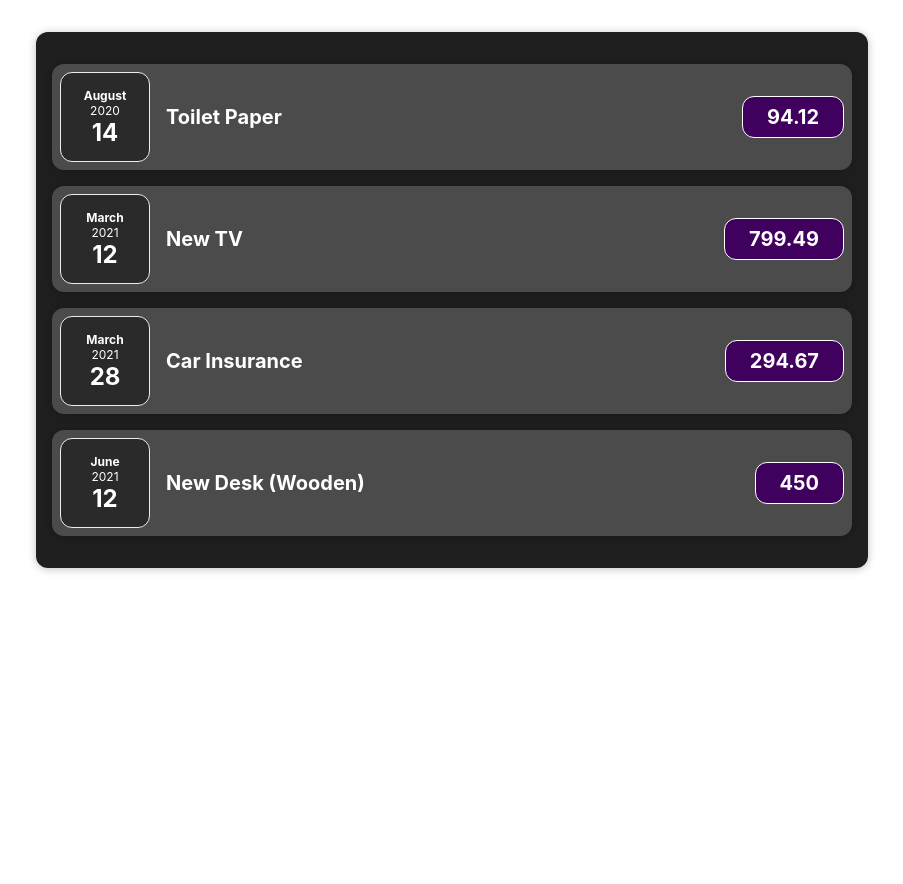
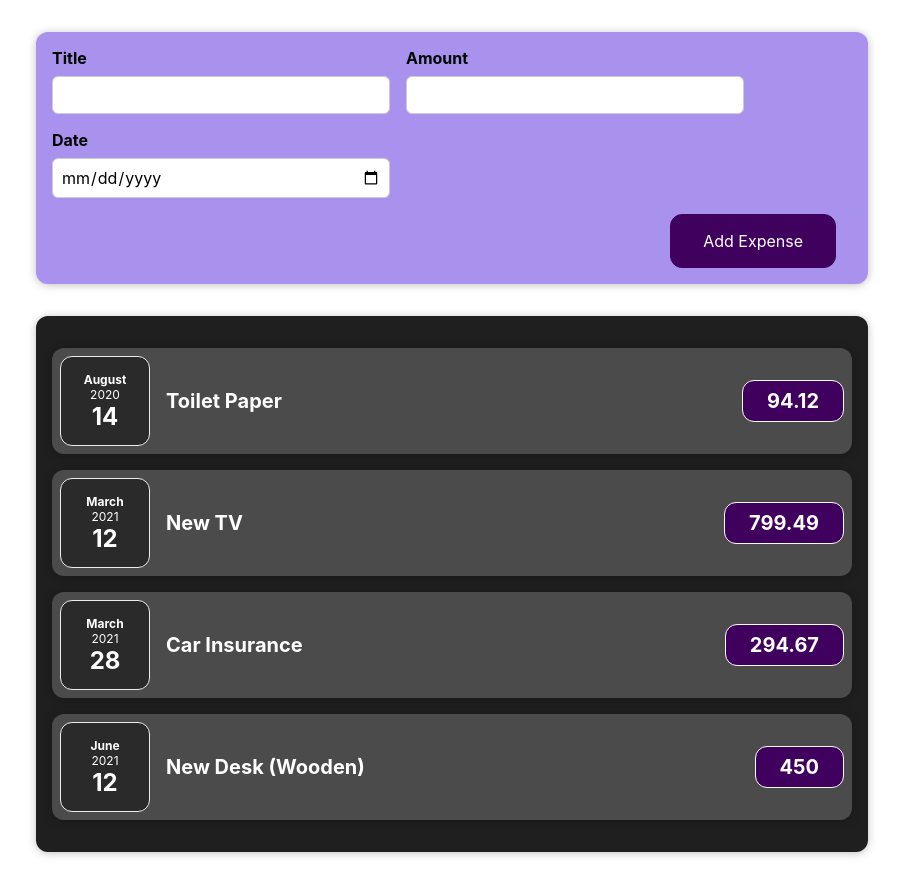
Before and after one commit to IvanHrushevich/react-expense-tracker, a React (Create React App) app: page / in a window 1280 px wide. Shown: the whole page, without its empty margins (188-1091 px from the left). Before the commit the page ends 800 px from the top, so only its background shows below. Built offline with nearby package versions, Linux system fonts and the light colour scheme.

Commit message:
ceate basic NewExpense and ExpenseForm components

```diff
--- a/src/App.js
+++ b/src/App.js
@@ -1,4 +1,5 @@
 import Expenses from './components/Expenses/Expenses';
+import NewExpense from './components/NewExpense/NewExpense';
 
 const App = () => {
 	const expenses = [
@@ -23,7 +24,12 @@ const App = () => {
 		},
 	];
 
-	return <Expenses items={expenses} />;
+	return (
+		<>
+			<NewExpense />
+			<Expenses items={expenses} />
+		</>
+	);
 };
 
 export default App;
--- /dev/null
+++ b/src/components/NewExpense/ExpenseForm.css
@@ -0,0 +1,26 @@
+.new-expense__controls {
+	display: flex;
+	flex-wrap: wrap;
+	gap: 1rem;
+	margin-bottom: 1rem;
+	text-align: left;
+}
+
+.new-expense__control label {
+	font-weight: bold;
+	margin-bottom: 0.5rem;
+	display: block;
+}
+
+.new-expense__control input {
+	font: inherit;
+	padding: 0.5rem;
+	border-radius: 6px;
+	border: 1px solid #ccc;
+	width: 20rem;
+	max-width: 100%;
+}
+
+.new-expense__actions {
+	text-align: right;
+}
--- /dev/null
+++ b/src/components/NewExpense/ExpenseForm.js
@@ -0,0 +1,27 @@
+import './ExpenseForm.css';
+
+const ExpenseForm = () => {
+	return (
+		<form>
+			<div className="new-expense__controls">
+				<div className="new-expense__control">
+					<label>Title</label>
+					<input type="text" />
+				</div>
+				<div className="new-expense__control">
+					<label>Amount</label>
+					<input type="number" min="0.01" step="0.01" />
+				</div>
+				<div className="new-expense__control">
+					<label>Date</label>
+					<input type="date" min="2019-01-01" step="2022-12-31" />
+				</div>
+			</div>
+			<div className="new-expense__actions">
+				<button type="submit">Add Expense</button>
+			</div>
+		</form>
+	);
+};
+
+export default ExpenseForm;
--- /dev/null
+++ b/src/components/NewExpense/NewExpense.css
@@ -0,0 +1,38 @@
+.new-expense {
+	background-color: #a892ee;
+	padding: 1rem;
+	margin: 2rem auto;
+	width: 50rem;
+	max-width: 95%;
+	border-radius: 12px;
+	text-align: center;
+	box-shadow: 0 1px 8px rgba(0, 0, 0, 0.25);
+}
+
+.new-expense button {
+	font: inherit;
+	cursor: pointer;
+	padding: 1rem 2rem;
+	border: 1px solid #40005d;
+	background-color: #40005d;
+	color: white;
+	border-radius: 12px;
+	margin-right: 1rem;
+}
+
+.new-expense button:hover,
+.new-expense button:active {
+	background-color: #510674;
+	border-color: #510674;
+}
+
+.new-expense button.alternative {
+	color: #220131;
+	border-color: transparent;
+	background-color: transparent;
+}
+
+.new-expense button.alternative:hover,
+.new-expense button.alternative:active {
+	background-color: #ddb3f8;
+}
--- /dev/null
+++ b/src/components/NewExpense/NewExpense.js
@@ -0,0 +1,13 @@
+import ExpenseForm from './ExpenseForm';
+
+import './NewExpense.css';
+
+const NewExpense = () => {
+	return (
+		<div className="new-expense">
+			<ExpenseForm />
+		</div>
+	);
+};
+
+export default NewExpense;
```
